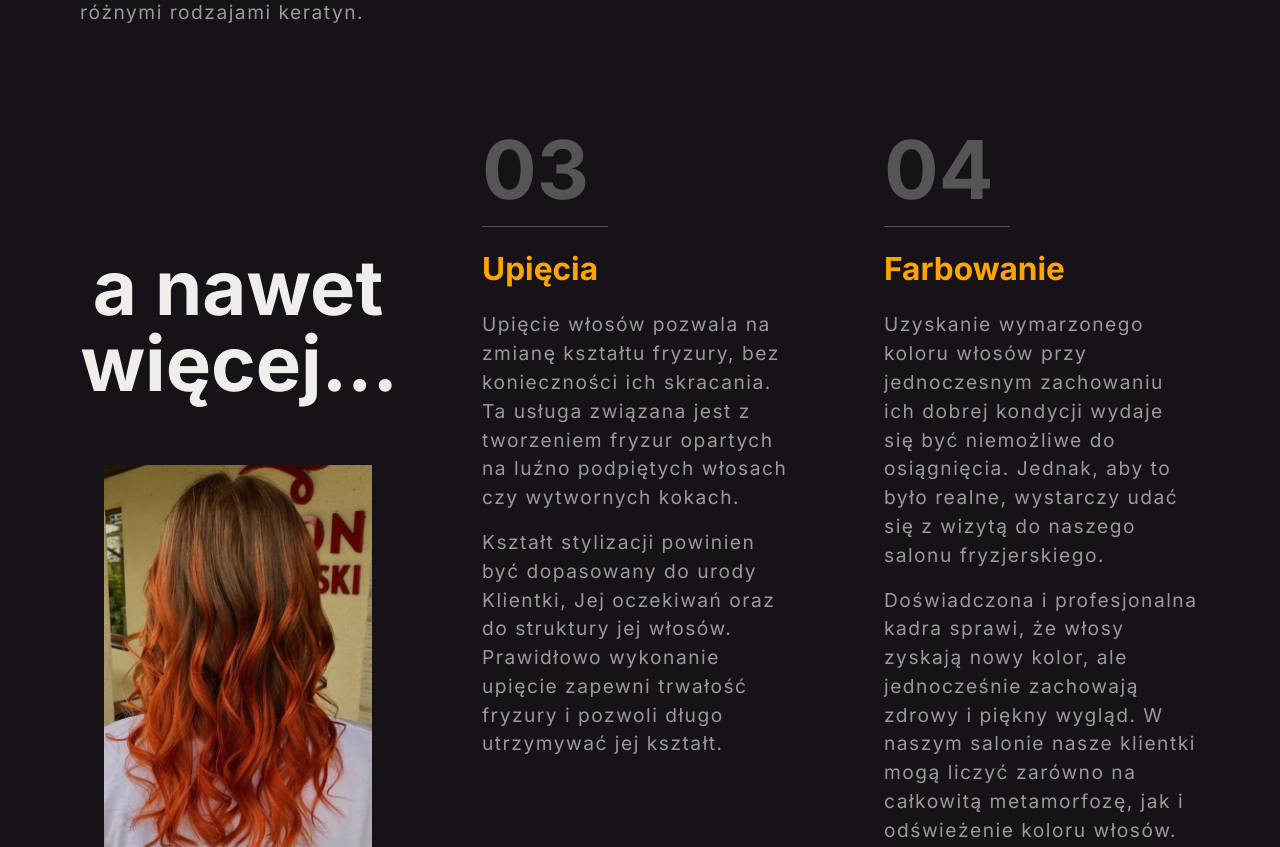
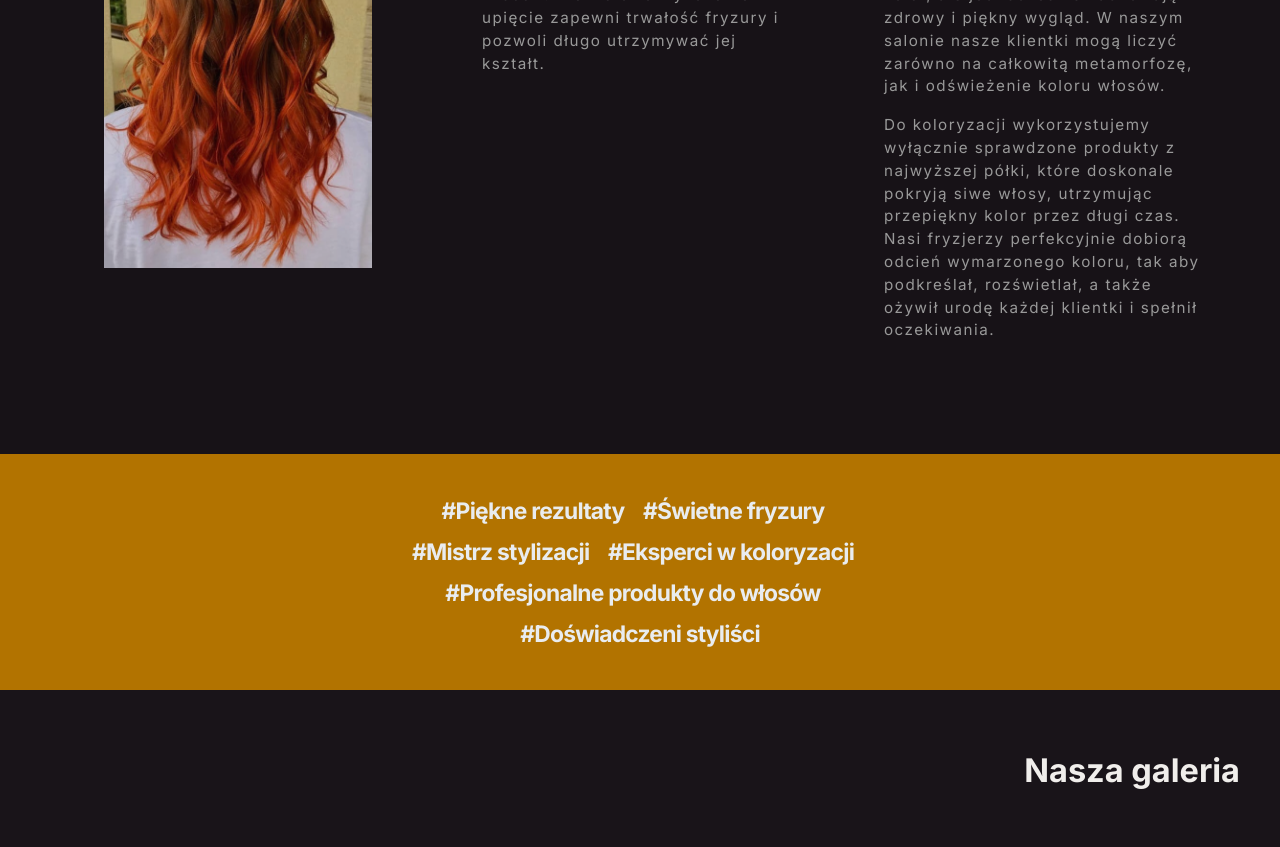
Before and after one commit to IreneuszGorak/website-hairdresser-mscice, a website: page index.html in a window 1280 px wide. Shown: the part 1870-2717 px from the top of the page. Drawn offline with Linux system fonts and the light colour scheme; a web font is replaced by a local one.

Commit message:
typoghrapy update - chnge size of all fonts

```diff
--- a/index.html
+++ b/index.html
@@ -135,6 +135,11 @@
     </div>
   </section>
 
+  <section class="section-hashtags">
+    <div class="section-hashtags-container">
+        <h2 class="section-hashtags-h2"> #Piękne rezultaty &nbsp;&nbsp; #Świetne fryzury &nbsp;&nbsp; </br> #Mistrz stylizacji &nbsp;&nbsp; #Eksperci w koloryzacji &nbsp;&nbsp; </br>#Profesjonalne produkty do włosów &nbsp;&nbsp; </br> #Doświadczeni styliści</h2>
+    </div>
+  </section>
 
   <section class="section-galery">
 
@@ -196,11 +201,7 @@
   </section>
 
 
-  <section class="section-hashtags">
-    <div class="section-hashtags-container">
-        <h2 class="section-hashtags-h2"> #Piękne rezultaty &nbsp;&nbsp; #Świetne fryzury &nbsp;&nbsp; </br> #Mistrz stylizacji &nbsp;&nbsp; #Eksperci w koloryzacji &nbsp;&nbsp; </br>#Profesjonalne produkty do włosów &nbsp;&nbsp; </br> #Doświadczeni styliści</h2>
-    </div>
-  </section>
+
 
 
   <section class="section-call">
--- a/sass/abstracts/_variables.scss
+++ b/sass/abstracts/_variables.scss
@@ -30,23 +30,23 @@ $width-sections:120rem;
 
 /* FONTS */
 
-$font-h1:calc(3rem + 3.6vw);
-$font-hero-text: calc(1.25rem + 1.3vw);
+$font-h1:calc(2rem + 2.1vw);    /* 60 px at 1980 */
+$font-hero-text: calc(1rem + 0.9vw);   /*25px at 1980 */
 
-$font-h2:calc(3rem + 3.6vw);
-$font-title-description:calc(1.5rem + 1.3vw);
+$font-h2:calc(2.1rem + 0.9vw);
+$font-title-description:calc(1rem + 1vw);
 
 
 $font-menu: calc(1.6rem + 0.25vw);
 $font-menu-phone:calc(2rem + 0.25vw);
 
-$font-big-number:calc(3.5rem + 3.6vw);
+$font-big-number:calc(2rem + 1vw);
 
 
-$font-text-p: calc(1.6rem + 0.25vw);
-$font-buttons: calc(2rem + 0.25vw);
+$font-text-p: calc(1.2rem + 0.25vw);
+$font-buttons: calc(1.8rem + 0.25vw);
 
-$font-hashtags-and-footer-adress:calc(1.25rem + 1.3vw);
+$font-hashtags-and-footer-adress:calc(1rem + 1vw);
 
 $font-testimonials-tags:calc(1.2rem + 0.25vw);
 $font-testimonials-text:calc(1.4rem + 0.25vw);
--- a/sass/pages/home/_galery.scss
+++ b/sass/pages/home/_galery.scss
@@ -13,11 +13,6 @@
 
   }
 
-
-
-
-
-
   .line-separator {
     width:40%;
     float:right;
@@ -30,12 +25,11 @@
 
   .galery {
 
-
     display: grid;
     grid-template-columns: repeat(5,1fr);
-    padding-top:3.2rem;
-    padding-bottom: 9.6rem;
-    gap:4.8rem;
+    padding-top:1.8rem;
+    padding-bottom: 1.8rem;
+    gap:2.8rem;
 
     justify-content:center;
     align-content: center;
@@ -56,6 +50,7 @@
          }
 
     &-name-padding {
+      padding-top: 1.6rem;
       padding-bottom: 1.6rem;
     }
 
--- a/sass/pages/home/_hero.scss
+++ b/sass/pages/home/_hero.scss
@@ -12,6 +12,7 @@
     grid-template-columns: 1fr 1fr;
     align-items:center;
     margin:0 auto;
+    min-height: 45vh;
 
       @include respond(sm) {
         display: flex;
@@ -68,7 +69,7 @@
     }
 
     &-img {
-      width:88%;
+      width:100%;
       opacity:0.8;
       border-radius: 15px;
 
--- a/sass/pages/home/_services.scss
+++ b/sass/pages/home/_services.scss
@@ -37,6 +37,7 @@
 
   &-name {
     font-size: $font-title-description;
+    letter-spacing: 0.9px;
     padding-top: 2.6rem;
     padding-bottom: 2.6rem;
     color:$color-primary-orange;
@@ -60,6 +61,8 @@
     Font-size: $font-h2;
     font-weight: 700;
     text-align: center;
+    letter-spacing: .5px;
+
 
     @include respond(sm) {
         display: flex;
--- a/sass/pages/home/_testimonials.scss
+++ b/sass/pages/home/_testimonials.scss
@@ -7,7 +7,7 @@
 
       background-color:$color-background-one;
       padding-bottom: 9.6rem;
-      padding-top: 4.8rem;
+      padding-top: 14rem;
 
       margin:0 auto;
 
@@ -23,8 +23,8 @@
 
 
       font-size: $font-testimonials-text;
-      line-height: 1.6;
-      letter-spacing: 0.75px;
+      line-height: 1.5;
+      letter-spacing: 0.3px;
       min-height: 32rem;
 
       color:$color-grey-brighter;
@@ -95,6 +95,7 @@
       text-transform: uppercase;
       font-size: $font-testimonials-tags;
 
+
     }
 
     &-tag-google {
```
Also changed, not shown: css/style.css.
